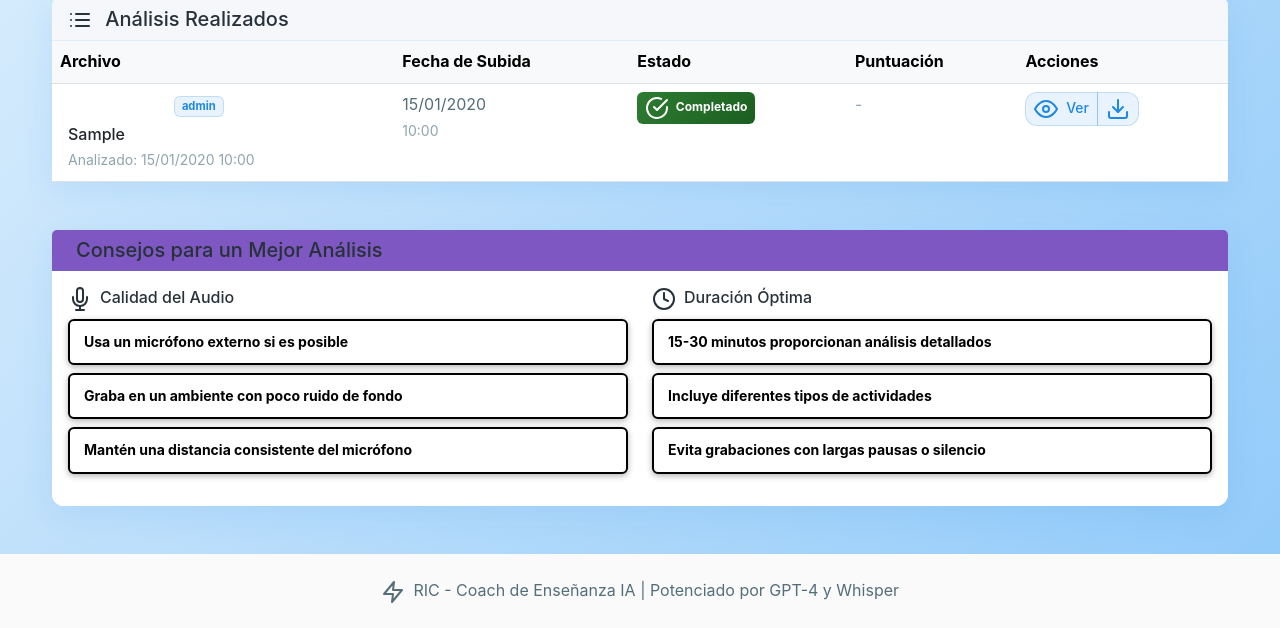
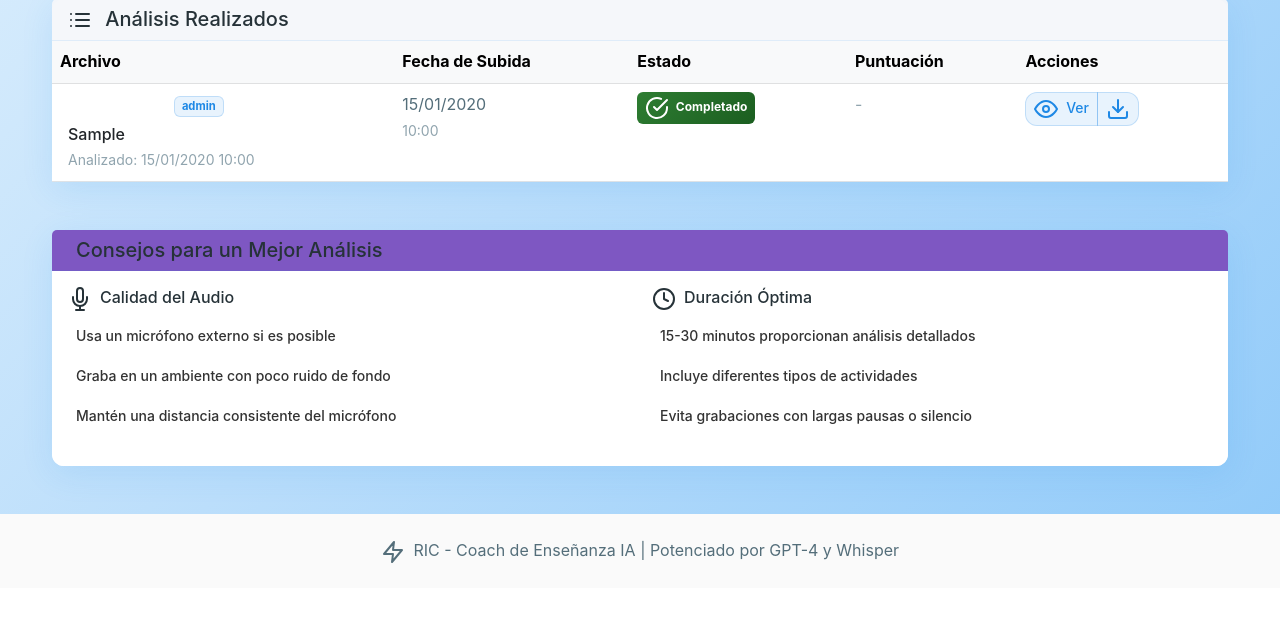
Before and after one commit to graceskyliz/RIC, a Flask app: page /history in a window 1280 px wide. Shown: the part 440-1068 px from the top of the page. After the commit the page ends 1003 px from the top, so only its background shows below. Run offline with Flask 3, Linux system fonts and the light colour scheme; tables that the repository leaves empty hold one stand-in row (values such as "Sample post").

Commit message:
Improve visual styling of audio quality and duration suggestions
Update text color, background transparency, font weight, padding, and remove borders from list items in templates/history.html.

Replit-Commit-Author: Agent
Replit-Commit-Session-Id: 8cd1d535-1eee-442f-8d5e-06db59c161e7
Replit-Commit-Checkpoint-Type: full_checkpoint
Replit-Commit-Screenshot-Url: https://storage.googleapis.com/screenshot-production-us-central1/e2a9a755-59da-4f87-847b-c12617da2946/8cd1d535-1eee-442f-8d5e-06db59c161e7/GHlw7oZ

```diff
--- a/templates/history.html
+++ b/templates/history.html
@@ -231,17 +231,17 @@
                         <div class="col-md-6">
                             <h6><i data-feather="mic" class="me-2"></i>Calidad del Audio</h6>
                             <ul style="list-style: none; padding-left: 0;">
-                                <li style="color: #000000; background: #ffffff; font-size: 14px; margin-bottom: 8px; font-weight: 700; padding: 10px 14px; border-radius: 6px; border: 2px solid #000000; box-shadow: 0 2px 6px rgba(0, 0, 0, 0.3); display: block;">Usa un micrófono externo si es posible</li>
-                                <li style="color: #000000; background: #ffffff; font-size: 14px; margin-bottom: 8px; font-weight: 700; padding: 10px 14px; border-radius: 6px; border: 2px solid #000000; box-shadow: 0 2px 6px rgba(0, 0, 0, 0.3); display: block;">Graba en un ambiente con poco ruido de fondo</li>
-                                <li style="color: #000000; background: #ffffff; font-size: 14px; margin-bottom: 8px; font-weight: 700; padding: 10px 14px; border-radius: 6px; border: 2px solid #000000; box-shadow: 0 2px 6px rgba(0, 0, 0, 0.3); display: block;">Mantén una distancia consistente del micrófono</li>
+                                <li style="color: #333333; background: rgba(255, 255, 255, 0.95); font-size: 14px; margin-bottom: 6px; font-weight: 500; padding: 6px 8px; border-radius: 4px;">Usa un micrófono externo si es posible</li>
+                                <li style="color: #333333; background: rgba(255, 255, 255, 0.95); font-size: 14px; margin-bottom: 6px; font-weight: 500; padding: 6px 8px; border-radius: 4px;">Graba en un ambiente con poco ruido de fondo</li>
+                                <li style="color: #333333; background: rgba(255, 255, 255, 0.95); font-size: 14px; margin-bottom: 6px; font-weight: 500; padding: 6px 8px; border-radius: 4px;">Mantén una distancia consistente del micrófono</li>
                             </ul>
                         </div>
                         <div class="col-md-6">
                             <h6><i data-feather="clock" class="me-2"></i>Duración Óptima</h6>
                             <ul style="list-style: none; padding-left: 0;">
-                                <li style="color: #000000; background: #ffffff; font-size: 14px; margin-bottom: 8px; font-weight: 700; padding: 10px 14px; border-radius: 6px; border: 2px solid #000000; box-shadow: 0 2px 6px rgba(0, 0, 0, 0.3); display: block;">15-30 minutos proporcionan análisis detallados</li>
-                                <li style="color: #000000; background: #ffffff; font-size: 14px; margin-bottom: 8px; font-weight: 700; padding: 10px 14px; border-radius: 6px; border: 2px solid #000000; box-shadow: 0 2px 6px rgba(0, 0, 0, 0.3); display: block;">Incluye diferentes tipos de actividades</li>
-                                <li style="color: #000000; background: #ffffff; font-size: 14px; margin-bottom: 8px; font-weight: 700; padding: 10px 14px; border-radius: 6px; border: 2px solid #000000; box-shadow: 0 2px 6px rgba(0, 0, 0, 0.3); display: block;">Evita grabaciones con largas pausas o silencio</li>
+                                <li style="color: #333333; background: rgba(255, 255, 255, 0.95); font-size: 14px; margin-bottom: 6px; font-weight: 500; padding: 6px 8px; border-radius: 4px;">15-30 minutos proporcionan análisis detallados</li>
+                                <li style="color: #333333; background: rgba(255, 255, 255, 0.95); font-size: 14px; margin-bottom: 6px; font-weight: 500; padding: 6px 8px; border-radius: 4px;">Incluye diferentes tipos de actividades</li>
+                                <li style="color: #333333; background: rgba(255, 255, 255, 0.95); font-size: 14px; margin-bottom: 6px; font-weight: 500; padding: 6px 8px; border-radius: 4px;">Evita grabaciones con largas pausas o silencio</li>
                             </ul>
                         </div>
                     </div>
```
